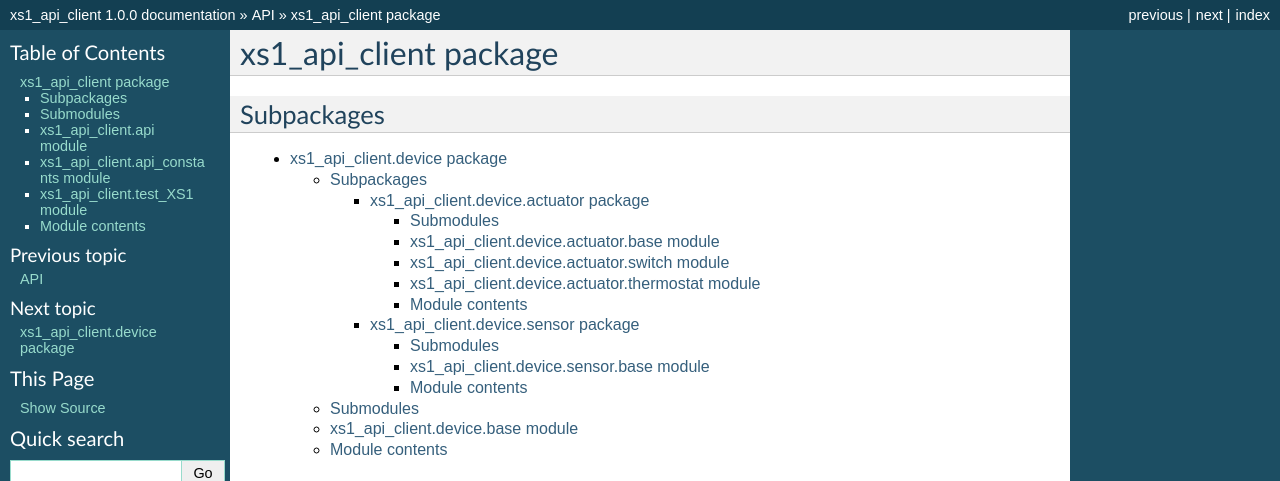
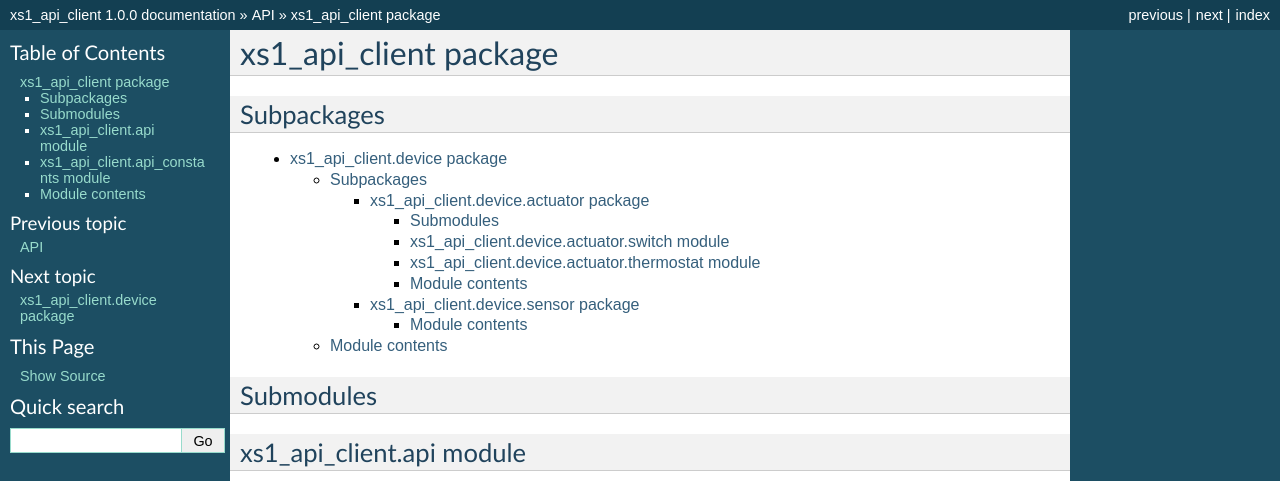
Before and after one commit to markusressel/xs1-api-client, a Sphinx documentation site: the page built from docs/source/xs1_api_client.rst, in a window 1280 px wide. Shown: the top 481 px of the page. Built offline with Sphinx 7.4.7, drawn with Linux system fonts in a browser that asks for light colours; some of the changed text lies outside the part shown; grey boxes are pictures that could not be loaded.

Commit message:
updated documentation

```diff
--- a/docs/source/xs1_api_client.device.actuator.rst
+++ b/docs/source/xs1_api_client.device.actuator.rst
@@ -3,14 +3,6 @@ xs1_api_client.device.actuator package
 
 Submodules
 ----------
-
-xs1_api_client.device.actuator.base module
-------------------------------------------
-
-.. automodule:: xs1_api_client.device.actuator.base
-    :members:
-    :undoc-members:
-    :show-inheritance:
 
 xs1_api_client.device.actuator.switch module
 --------------------------------------------
--- a/docs/source/xs1_api_client.rst
+++ b/docs/source/xs1_api_client.rst
@@ -27,14 +27,6 @@ xs1_api_client.api_constants module
     :undoc-members:
     :show-inheritance:
 
-xs1_api_client.test_XS1 module
-------------------------------
-
-.. automodule:: xs1_api_client.test_XS1
-    :members:
-    :undoc-members:
-    :show-inheritance:
-
 
 Module contents
 ---------------
```
Also changed, not shown: docs/source/xs1_api_client.device.rst (+0 -12 lines), docs/source/xs1_api_client.device.sensor.rst (+0 -12 lines).
